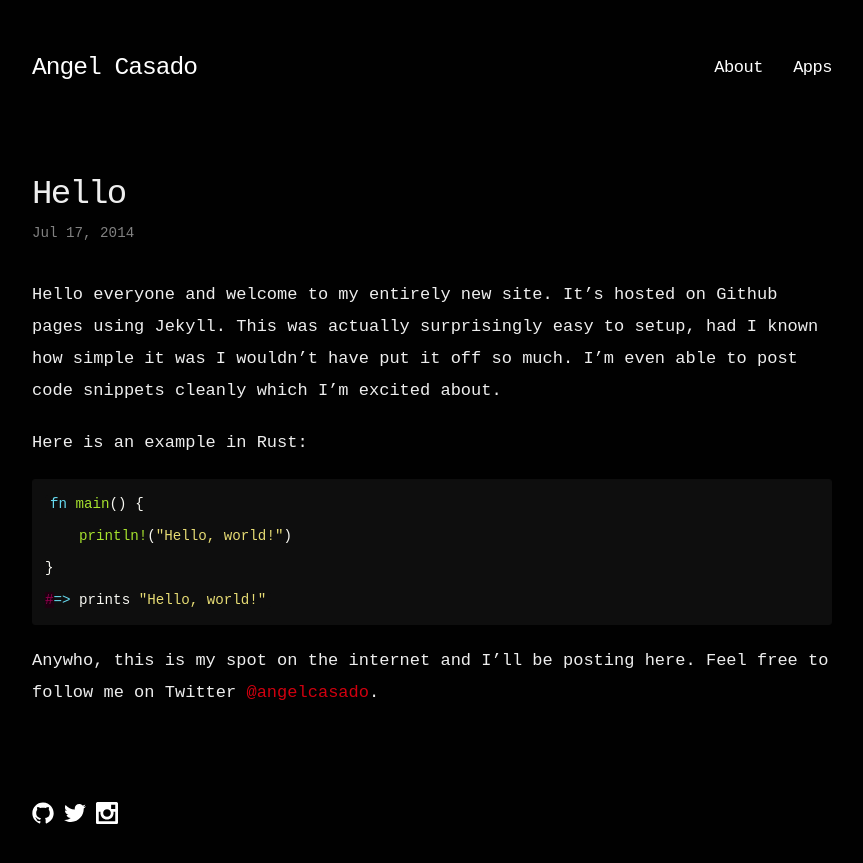
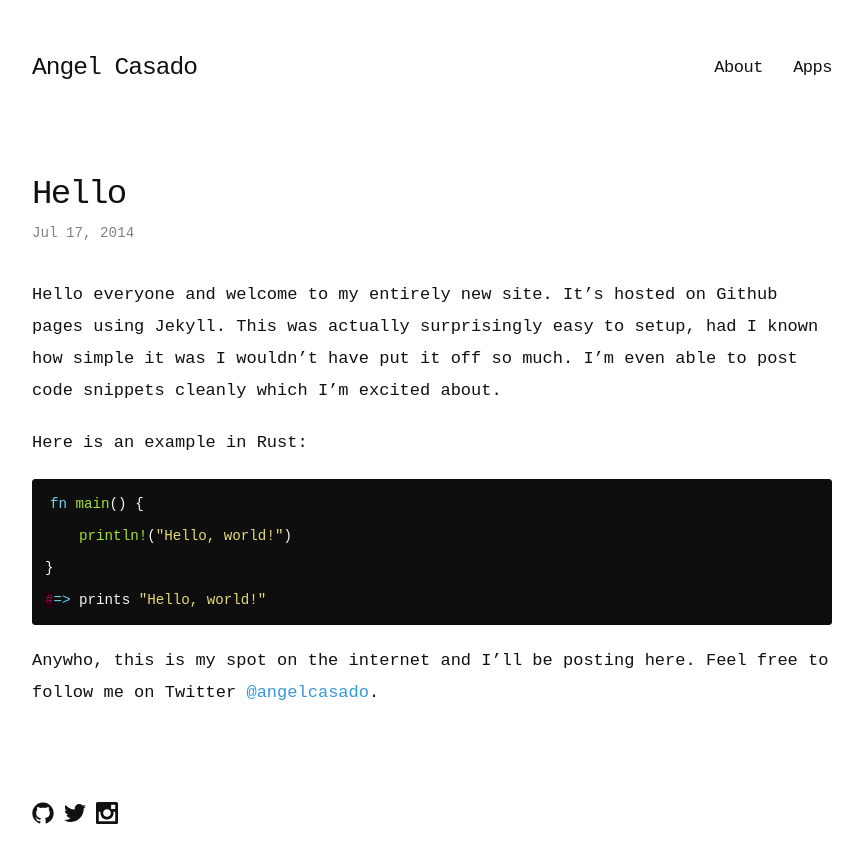
Before and after one commit to angelcasado/angelcasado.github.io, a Jekyll site: the page built from _posts/2014-07-17-hello.markdown, in a window 1280 px wide. Shown: the top 863 px of the page, without its empty margins (208-1071 px from the left). Built offline with Jekyll 4.4.1, drawn with Linux system fonts in a browser that asks for light colours.

Commit message:
New colorscheme

```diff
--- a/_includes/footer.html
+++ b/_includes/footer.html
@@ -9,7 +9,7 @@
             <span class="icon github">
               <svg version="1.1" class="github-icon-svg" xmlns="http://www.w3.org/2000/svg" xmlns:xlink="http://www.w3.org/1999/xlink" x="0px" y="0px"
                  viewBox="0 0 16 16" enable-background="new 0 0 16 16" xml:space="preserve">
-                <path fill-rule="evenodd" clip-rule="evenodd" fill="#FFFFFF" d="M7.999,0.431c-4.285,0-7.76,3.474-7.76,7.761
+                <path fill-rule="evenodd" clip-rule="evenodd" fill="#111111" d="M7.999,0.431c-4.285,0-7.76,3.474-7.76,7.761
                 c0,3.428,2.223,6.337,5.307,7.363c0.388,0.071,0.53-0.168,0.53-0.374c0-0.184-0.007-0.672-0.01-1.32
                 c-2.159,0.469-2.614-1.04-2.614-1.04c-0.353-0.896-0.862-1.135-0.862-1.135c-0.705-0.481,0.053-0.472,0.053-0.472
                 c0.779,0.055,1.189,0.8,1.189,0.8c0.692,1.186,1.816,0.843,2.258,0.645c0.071-0.502,0.271-0.843,0.493-1.037
@@ -28,7 +28,7 @@
             <span class="icon twitter">
               <svg version="1.1" class="twitter-icon-svg" xmlns="http://www.w3.org/2000/svg" xmlns:xlink="http://www.w3.org/1999/xlink" x="0px" y="0px"
                  viewBox="0 0 16 16" enable-background="new 0 0 16 16" xml:space="preserve">
-                <path fill="#FFFFFF" d="M15.969,3.058c-0.586,0.26-1.217,0.436-1.878,0.515c0.675-0.405,1.194-1.045,1.438-1.809
+                <path fill="#111111" d="M15.969,3.058c-0.586,0.26-1.217,0.436-1.878,0.515c0.675-0.405,1.194-1.045,1.438-1.809
                 c-0.632,0.375-1.332,0.647-2.076,0.793c-0.596-0.636-1.446-1.033-2.387-1.033c-1.806,0-3.27,1.464-3.27,3.27
                 c0,0.256,0.029,0.506,0.085,0.745C5.163,5.404,2.753,4.102,1.14,2.124C0.859,2.607,0.698,3.168,0.698,3.767
                 c0,1.134,0.577,2.135,1.455,2.722C1.616,6.472,1.112,6.325,0.671,6.08c0,0.014,0,0.027,0,0.041c0,1.584,1.127,2.906,2.623,3.206
@@ -45,7 +45,7 @@
             <span class="icon instagram">
               <svg version="1.1" class="instagram-icon-svg" id="Capa_1" xmlns="http://www.w3.org/2000/svg" xmlns:xlink="http://www.w3.org/1999/xlink" x="0px" y="0px"
                  width="16px" height="16px" viewBox="0 0 16 16" enable-background="new 0 0 16 16" xml:space="preserve">
-              <path fill="#FFFFFF" d="M15,0H1C0.602,0,0,0.602,0,1v14c0,0.396,0.602,1,1,1h14c0.398,0,1-0.604,1-1V1C16,0.602,15.398,0,15,0z M8,5.208
+              <path fill="#111111" d="M15,0H1C0.602,0,0,0.602,0,1v14c0,0.396,0.602,1,1,1h14c0.398,0,1-0.604,1-1V1C16,0.602,15.398,0,15,0z M8,5.208
   c1.542,0,2.792,1.25,2.792,2.792S9.542,10.792,8,10.792S5.208,9.542,5.208,8S6.458,5.208,8,5.208z M14,14H2V7h1.317
   C3.248,7.323,3.208,7.657,3.208,8c0,2.643,2.15,4.792,4.792,4.792c2.643,0,4.792-2.149,4.792-4.792c0-0.343-0.04-0.677-0.108-1H14
   V14z M14,5h-3V2h3V5z"/>
--- a/_includes/head.html
+++ b/_includes/head.html
@@ -7,7 +7,7 @@
     <link rel="canonical" href="{{ page.url | replace:'index.html','' | prepend: site.baseurl | prepend: site.url }}">
 
     <!-- Custom CSS -->
-    <link rel="stylesheet" href="{{ "/css/main.css" | prepend: site.baseurl }}">
+    <link rel="stylesheet" href="{{ "/css/light.css" | prepend: site.baseurl }}">
 
     <script type="text/javascript">
     WebFontConfig = { fontdeck: { id: '42503' } };
--- /dev/null
+++ b/css/light.css
@@ -0,0 +1,448 @@
+/* Base */
+/* ----------------------------------------------------------*/
+
+* {
+  margin: 0;
+  padding: 0;
+}
+
+html, body { height: 100%; }
+
+body {
+  font-family:"Apercu Mono Regular", 'Andale Mono', monospace;
+  font-size-adjust:0.5;
+  font-size: 18px;
+  line-height: 32px;
+  font-weight: 300;
+  background-color: #FFFFFF;
+  color: #111111;
+}
+
+h1, h2, h3, h4, h5, h6 { font-size: 100%; font-weight: 400; }
+
+a         { color: #3498DB; text-decoration: none; }
+a:hover   {
+  color: #59ABE3;
+  text-decoration: none;
+  border-bottom: 4px solid #3498DB;
+}
+a:visited { color: #59ABE3; }
+
+/* Utility */
+
+.wrap:before,
+.wrap:after { content:""; display:table; }
+.wrap:after { clear: both; }
+.wrap {
+  max-width: 800px;
+  padding: 0 30px;
+  margin: 0 auto;
+  zoom: 1;
+}
+
+/* Colors */
+
+.green-color {
+  color: #2ECC71;
+}
+
+
+/* Layout Styles */
+/* ----------------------------------------------------------*/
+
+/* Site header */
+
+.site-header {
+  border-top: 0;
+  border-bottom: 0;
+  min-height: 56px;
+  background-color: none;
+  padding: 40px 0 40px 0;
+}
+
+.site-title,
+.site-title:hover,
+.site-title:visited {
+  display: block;
+  color: #111111;
+  font-size: 26px;
+  letter-spacing: -1px;
+  float: left;
+  line-height: 56px;
+  position: relative;
+  border-bottom: none;
+  z-index: 1;
+}
+
+.site-nav {
+  float: right;
+  line-height: 56px;
+}
+
+.site-nav .menu-icon { display: none; }
+
+.site-nav .page-link {
+  margin-left: 20px;
+  color: #111111;
+  letter-spacing: -.5px;
+}
+
+/* Site footer */
+
+.site-footer {
+  border-top: 0;
+  padding: 30px 0;
+}
+
+.footer-email {
+  display: block;
+  float: left;
+}
+
+.footer {
+  width: 100%;
+}
+
+.footer-heading {
+  font-size: 18px;
+  font-weight: 300;
+  letter-spacing: -.5px;
+  margin-bottom: 15px;
+}
+
+.site-footer .column { float: left; margin-bottom: 15px; }
+
+.footer-col-1 {
+  width: 270px; /*fallback*/
+  width: -webkit-calc(35% - 10px);
+  width: -moz-calc(35% - 10px);
+  width: -o-calc(35% - 10px);
+  width: calc(35% - 10px);
+  margin-right: 10px
+}
+.footer-col-2 {
+  width: 175px; /*fallback*/
+  width: -webkit-calc(23.125% - 10px);
+  width: -moz-calc(23.125% - 10px);
+  width: -o-calc(23.125% - 10px);
+  width: calc(23.125% - 10px);
+  margin-right: 10px
+}
+.footer-col-3 {
+  width: 335px; /*fallback*/
+  width: -webkit-calc(41.875%);
+  width: -moz-calc(41.875%);
+  width: -o-calc(41.875%);
+  width: calc(41.875%);
+}
+
+.site-footer ul {
+  list-style: none;
+}
+
+.site-footer li,
+.site-footer p {
+  font-size: 15px;
+  letter-spacing: -.3px;
+  color: #111111;
+  float: left;
+  margin-right: 10px;
+}
+
+.site-footer li a {
+  border-bottom: none;
+}
+
+.github-icon-svg,
+.twitter-icon-svg,
+.instagram-icon-svg {
+  display: inline-block;
+  width: 22px;
+  height: 22px;
+  position: relative;
+  top: 3px;
+}
+
+
+/* Page Content styles */
+/* ----------------------------------------------------------*/
+
+.page-content {
+  padding: 30px 0;
+  background-color: none;
+}
+
+
+/* Home styles */
+/* ----------------------------------------------------------*/
+
+.home h1 {
+  margin-bottom: 25px;
+  font-size: 36px;
+  letter-spacing: -1.75px;
+  line-height: 1;
+}
+
+.posts { list-style-type: none; }
+
+.posts li { margin-bottom: 30px; }
+
+.posts .post-link {
+  font-size: 24px;
+  letter-spacing: -1px;
+  line-height: 1;
+}
+
+.posts .post-date {
+  display: block;
+  font-size: 15px;
+  color: #818181;
+}
+
+
+/* Post styles */
+/* ----------------------------------------------------------*/
+
+.post-header { margin: 10px 0 30px; }
+
+.post-header h1 {
+  font-size: 36px;
+  letter-spacing: -1.75px;
+  line-height: 1;
+  font-weight: 300;
+}
+
+.post-header .meta {
+  font-size: 15px;
+  color: #818181;
+  margin-top: 5px;
+}
+
+.post-content { margin: 0 0 30px; }
+
+.post-content > * { margin: 20px 0; }
+
+
+.post-content h1,
+.post-content h2,
+.post-content h3,
+.post-content h4,
+.post-content h5,
+.post-content h6 {
+  line-height: 1;
+  font-weight: 300;
+  margin: 40px 0 20px;
+}
+
+.post-content h2 {
+  font-size: 32px;
+  letter-spacing: -1.25px;
+}
+
+.post-content h3 {
+  font-size: 26px;
+  letter-spacing: -1px;
+}
+
+.post-content h4 {
+  font-size: 20px;
+  letter-spacing: -1px;
+}
+
+.post-content blockquote {
+  border-left: 4px solid #e8e8e8;
+  padding-left: 20px;
+  font-size: 18px;
+  opacity: .6;
+  letter-spacing: -1px;
+  font-style: italic;
+  margin: 30px 0;
+}
+
+.post-content ul,
+.post-content ol { padding-left: 20px; }
+
+.post pre,
+.post code {
+  border: 1px solid #0e0e0e;
+  background-color: #0e0e0e;
+  padding: 8px 12px;
+  -webkit-border-radius: 3px;
+  -moz-border-radius: 3px;
+  border-radius: 3px;
+  font-size: 15px;
+}
+
+.post code { padding: 1px 5px; }
+
+.post ul,
+.post ol { margin-left: 1.35em; }
+
+.post pre code { border: none; }
+
+/* terminal */
+.post pre.terminal {
+  border: 1px solid #000;
+  background-color: #333;
+  color: #FFF;
+  -webkit-border-radius: 3px;
+  -moz-border-radius: 3px;
+  border-radius: 3px;
+}
+
+.post pre.terminal code { background-color: #333; }
+
+/* Syntax highlighting styles */
+/* ----------------------------------------------------------*/
+
+.highlight .hll { background-color: #49483e }
+.highlight .c { color: #75715e } /* Comment */
+.highlight .err { color: #960050; background-color: #1e0010 } /* Error */
+.highlight .k { color: #66d9ef } /* Keyword */
+.highlight .l { color: #ae81ff } /* Literal */
+.highlight .n { color: #f8f8f2 } /* Name */
+.highlight .o { color: #f92672 } /* Operator */
+.highlight .p { color: #f8f8f2 } /* Punctuation */
+.highlight .cm { color: #75715e } /* Comment.Multiline */
+.highlight .cp { color: #75715e } /* Comment.Preproc */
+.highlight .c1 { color: #75715e } /* Comment.Single */
+.highlight .cs { color: #75715e } /* Comment.Special */
+.highlight .ge { font-style: italic } /* Generic.Emph */
+.highlight .gs { font-weight: bold } /* Generic.Strong */
+.highlight .kc { color: #66d9ef } /* Keyword.Constant */
+.highlight .kd { color: #66d9ef } /* Keyword.Declaration */
+.highlight .kn { color: #f92672 } /* Keyword.Namespace */
+.highlight .kp { color: #66d9ef } /* Keyword.Pseudo */
+.highlight .kr { color: #66d9ef } /* Keyword.Reserved */
+.highlight .kt { color: #66d9ef } /* Keyword.Type */
+.highlight .ld { color: #e6db74 } /* Literal.Date */
+.highlight .m { color: #ae81ff } /* Literal.Number */
+.highlight .s { color: #e6db74 } /* Literal.String */
+.highlight .na { color: #a6e22e } /* Name.Attribute */
+.highlight .nb { color: #f8f8f2 } /* Name.Builtin */
+.highlight .nc { color: #a6e22e } /* Name.Class */
+.highlight .no { color: #66d9ef } /* Name.Constant */
+.highlight .nd { color: #a6e22e } /* Name.Decorator */
+.highlight .ni { color: #f8f8f2 } /* Name.Entity */
+.highlight .ne { color: #a6e22e } /* Name.Exception */
+.highlight .nf { color: #a6e22e } /* Name.Function */
+.highlight .nl { color: #f8f8f2 } /* Name.Label */
+.highlight .nn { color: #f8f8f2 } /* Name.Namespace */
+.highlight .nx { color: #a6e22e } /* Name.Other */
+.highlight .py { color: #f8f8f2 } /* Name.Property */
+.highlight .nt { color: #f92672 } /* Name.Tag */
+.highlight .nv { color: #f8f8f2 } /* Name.Variable */
+.highlight .ow { color: #f92672 } /* Operator.Word */
+.highlight .w { color: #f8f8f2 } /* Text.Whitespace */
+.highlight .mf { color: #ae81ff } /* Literal.Number.Float */
+.highlight .mh { color: #ae81ff } /* Literal.Number.Hex */
+.highlight .mi { color: #ae81ff } /* Literal.Number.Integer */
+.highlight .mo { color: #ae81ff } /* Literal.Number.Oct */
+.highlight .sb { color: #e6db74 } /* Literal.String.Backtick */
+.highlight .sc { color: #e6db74 } /* Literal.String.Char */
+.highlight .sd { color: #e6db74 } /* Literal.String.Doc */
+.highlight .s2 { color: #e6db74 } /* Literal.String.Double */
+.highlight .se { color: #ae81ff } /* Literal.String.Escape */
+.highlight .sh { color: #e6db74 } /* Literal.String.Heredoc */
+.highlight .si { color: #e6db74 } /* Literal.String.Interpol */
+.highlight .sx { color: #e6db74 } /* Literal.String.Other */
+.highlight .sr { color: #e6db74 } /* Literal.String.Regex */
+.highlight .s1 { color: #e6db74 } /* Literal.String.Single */
+.highlight .ss { color: #e6db74 } /* Literal.String.Symbol */
+.highlight .bp { color: #f8f8f2 } /* Name.Builtin.Pseudo */
+.highlight .vc { color: #f8f8f2 } /* Name.Variable.Class */
+.highlight .vg { color: #f8f8f2 } /* Name.Variable.Global */
+.highlight .vi { color: #f8f8f2 } /* Name.Variable.Instance */
+.highlight .il { color: #ae81ff } /* Literal.Number.Integer.Long */
+.highlight .gh { } /* Generic Heading & Diff Header */
+.highlight .gu { color: #75715e; } /* Generic.Subheading & Diff Unified/Comment? */
+.highlight .gd { color: #f92672; } /* Generic.Deleted & Diff Deleted */
+.highlight .gi { color: #a6e22e; } /* Generic.Inserted & Diff Inserted */
+
+
+
+/* media queries */
+/* ----------------------------------------------------------*/
+
+
+@media screen and (max-width: 750px) {
+
+  .footer-col-1 { width: 50%; }
+
+  .footer-col-2 {
+    width: 45%; /*fallback*/
+    width: -webkit-calc(50% - 10px);
+    width: -moz-calc(50% - 10px);
+    width: -o-calc(50% - 10px);
+    width: calc(50% - 10px);
+    margin-right: 0;
+  }
+
+  .site-footer .column.footer-col-3 {
+    width: auto;
+    float: none;
+    clear: both;
+  }
+
+}
+
+@media screen and (max-width: 600px) {
+
+  .wrap { padding: 0 12px; }
+
+  .site-nav {
+    position: fixed;
+    z-index: 10;
+    top: 14px; right: 8px;
+    background-color: #EEEEEE;
+    -webkit-border-radius: 5px;
+    -moz-border-radius: 5px;
+    border-radius: 5px;
+    border: none;
+  }
+
+  .site-nav .menu-icon {
+    display: block;
+    font-size: 24px;
+    color: #111111;
+    float: right;
+    width: 36px;
+    text-align: center;
+    line-height: 36px;
+    border: none;
+  }
+
+  .site-nav .menu-icon svg { width: 18px; height: 16px; }
+
+  .site-nav .trigger {
+    clear: both;
+    margin-bottom: 5px;
+    display: none;
+  }
+
+  .site-nav:hover .trigger { display: block; }
+
+  .site-nav .page-link {
+    display: block;
+    text-align: right;
+    line-height: 1.25;
+    padding: 5px 10px;
+    border: none;
+    margin: 0;
+  }
+
+  .post-header h1 { font-size: 36px; }
+  .post-content h2 { font-size: 28px; }
+  .post-content h3 { font-size: 22px; }
+  .post-content h4 { font-size: 18px; }
+  .post-content blockquote { padding-left: 10px; }
+  .post-content ul,
+  .post-content ol { padding-left: 10px; }
+
+  .site-footer .column {
+    float: none;
+    clear: both;
+    width: auto;
+    margin: 0 0 15px; }
+
+}
```
Also changed, not shown: about.md (+1 -1 lines).
